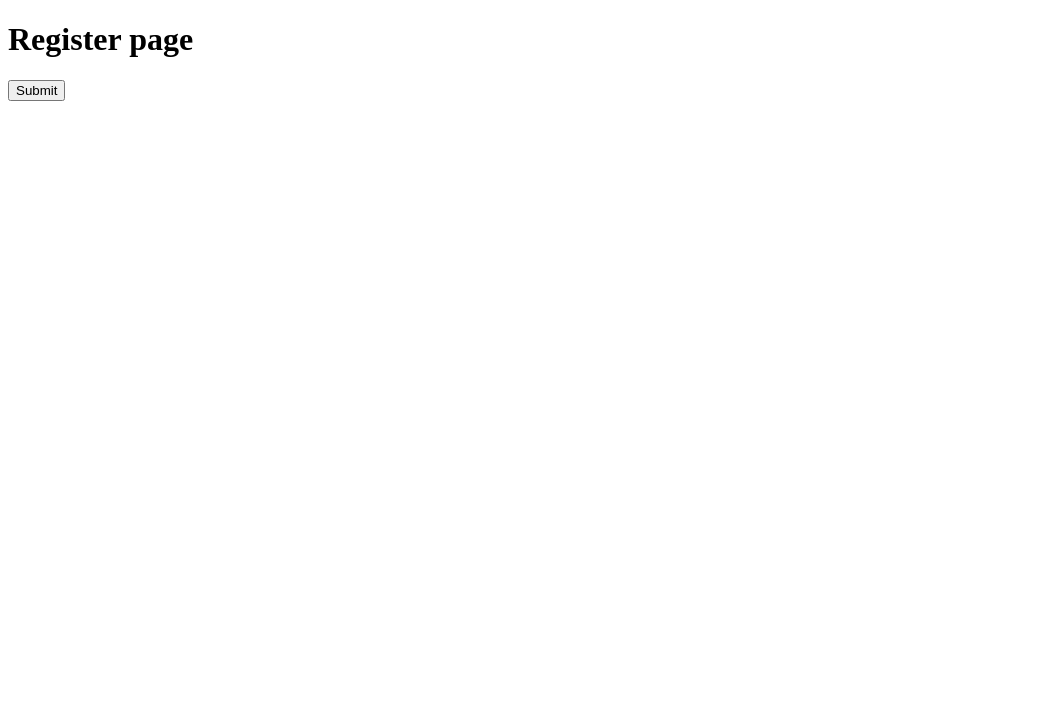
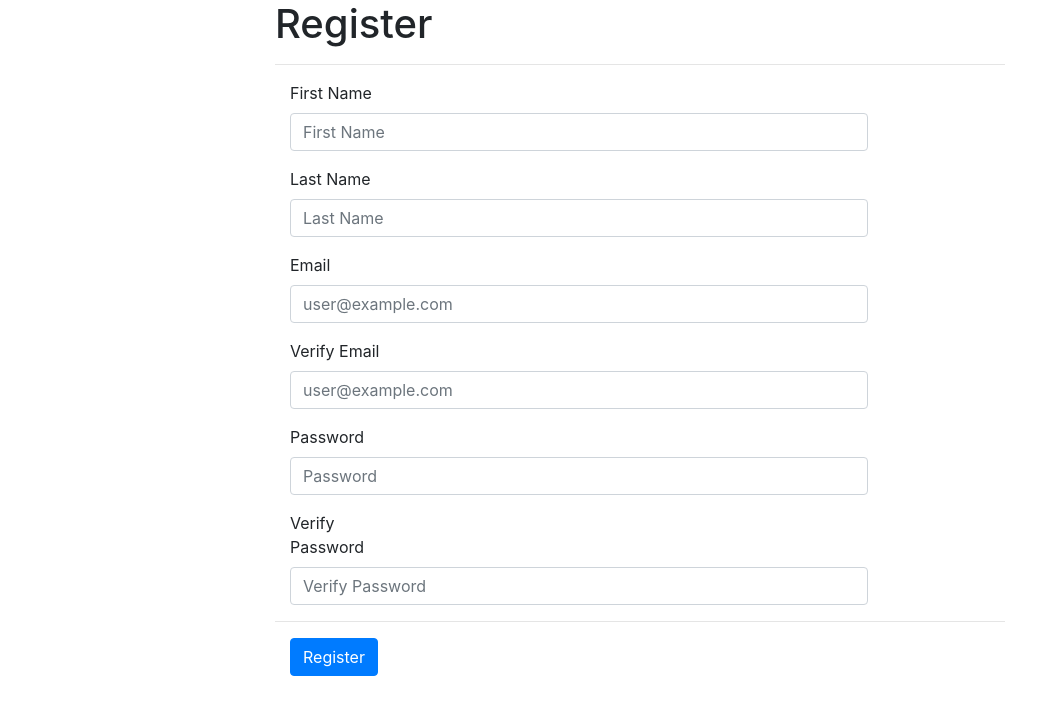
Before and after one commit to RNwebdk/featherz, a PHP site: page /views/register.php in a window 1280 px wide. Shown: the top 715 px of the page, without its empty margins (0-1060 px from the left). Run offline with PHP 8.4, Linux system fonts and the light colour scheme.

Commit message:
Boostrap + register form + respect validation package

```diff
--- a/composer.json
+++ b/composer.json
@@ -10,7 +10,8 @@
         "filp/whoops": "^2.7",
         "vlucas/phpdotenv": "^5.1",
         "illuminate/database": "^7.26",
-        "altorouter/altorouter": "^2.0"
+        "altorouter/altorouter": "^2.0",
+        "respect/validation": "^2.0"
     },
     "autoload": {
         "classmap": ["controllers/", "models/"]
--- a/views/register.php
+++ b/views/register.php
@@ -3,12 +3,75 @@
 <head>
 	<meta charset="UTF-8">
 	<meta name="viewport" content="width=device-width, initial-scale=1.0">
+	<link rel="stylesheet" href="https://stackpath.bootstrapcdn.com/bootstrap/4.5.2/css/bootstrap.min.css">
 	<title>Register</title>
 </head>
 <body>
-	<h1>Register page</h1>
-	<form action="/register" method="post">
-		<button>Submit</button>
+	<form action="" method="post">
+		<div class="container">
+			<div class="row">
+				<div class="col-md-2">
+
+				</div>
+
+				<div class="col-md-8">
+					<h1>Register</h1>
+					<hr>
+
+					<form class="form-horizontal" id="registerform" action="/register" method="post">
+
+						<div class="form-group">
+							<label for="first_name" class="col-sm-2 control-label">First Name</label>
+							<div class="col-sm-10">
+								<input type="text" class="form-control required" id="first_name" name="first_name" placeholder="First Name">
+							</div>
+						</div>
+
+						<div class="form-group">
+							<label for="last_name" class="col-sm-2 control-label">Last Name</label>
+							<div class="col-sm-10">
+								<input type="text" class="form-control required" id="last_name" name="last_name" placeholder="Last Name">
+							</div>
+						</div>
+
+						<div class="form-group">
+							<label for="email" class="col-sm-2 control-label">Email</label>
+							<div class="col-sm-10">
+								<input type="email" class="form-control required email" id="email" name="email" placeholder="user@example.com">
+							</div>
+						</div>
+
+						<div class="form-group">
+							<label for="verify_email" class="col-sm-2 control-label">Verify Email</label>
+							<div class="col-sm-10">
+								<input type="text" class="form-control required" id="verify_email" name="verify_email" placeholder="user@example.com">
+							</div>
+						</div>
+
+						<div class="form-group">
+							<label for="password" class="col-sm-2 control-label">Password</label>
+							<div class="col-sm-10">
+								<input type="password" class="form-control required" id="password" name="password" placeholder="Password">
+							</div>
+						</div>
+
+						<div class="form-group">
+							<label for="verify_password" class="col-sm-2 control-label">Verify Password</label>
+							<div class="col-sm-10">
+								<input type="password" class="form-control required" id="verify_password" name="verify_password" placeholder="Verify Password">
+							</div>
+						</div>
+						<hr>
+						<div class="form-group">
+							<div class="col-sm-10">
+								<input type="submit" value="Register" class="btn btn-primary">
+							</div>
+						</div>
+
+					</form>
+				</div>
+			</div>
+		</div>
 	</form>
 </body>
 </html>
```
Also changed, not shown: 1 other file.
